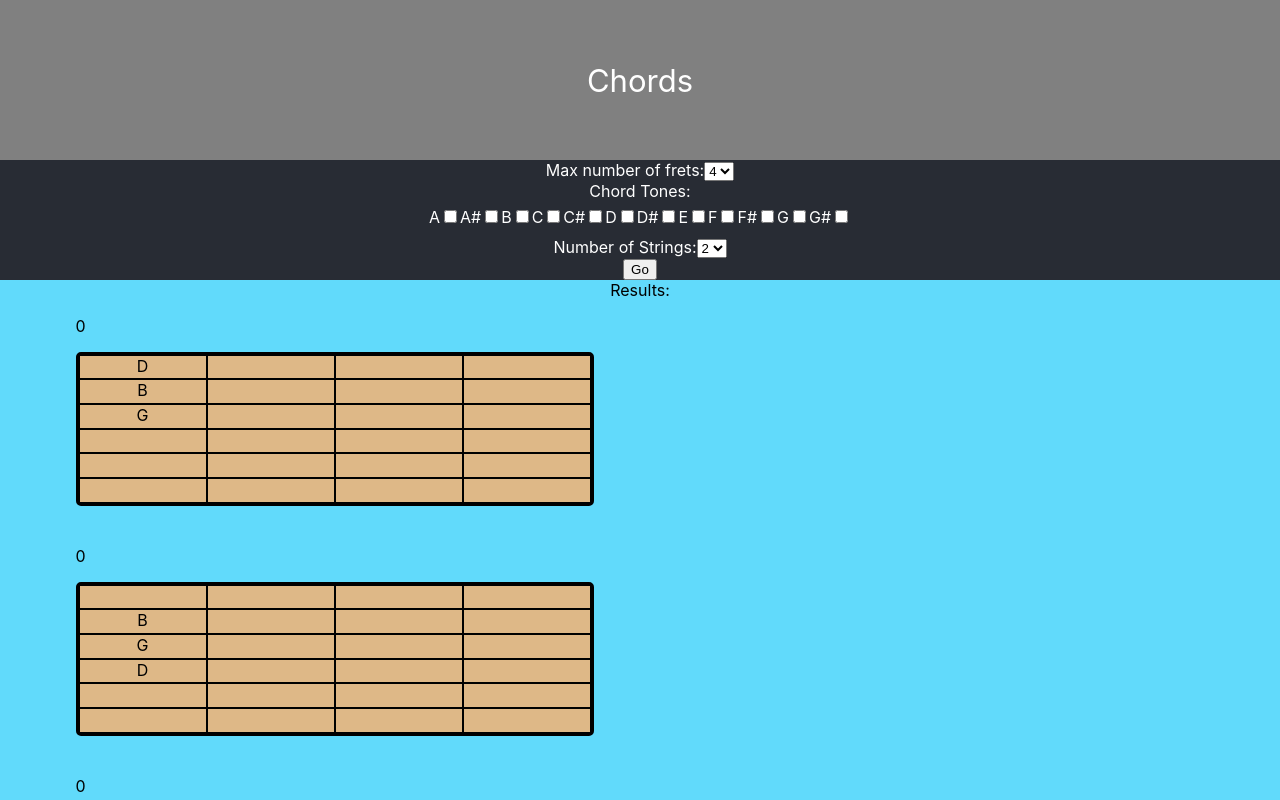
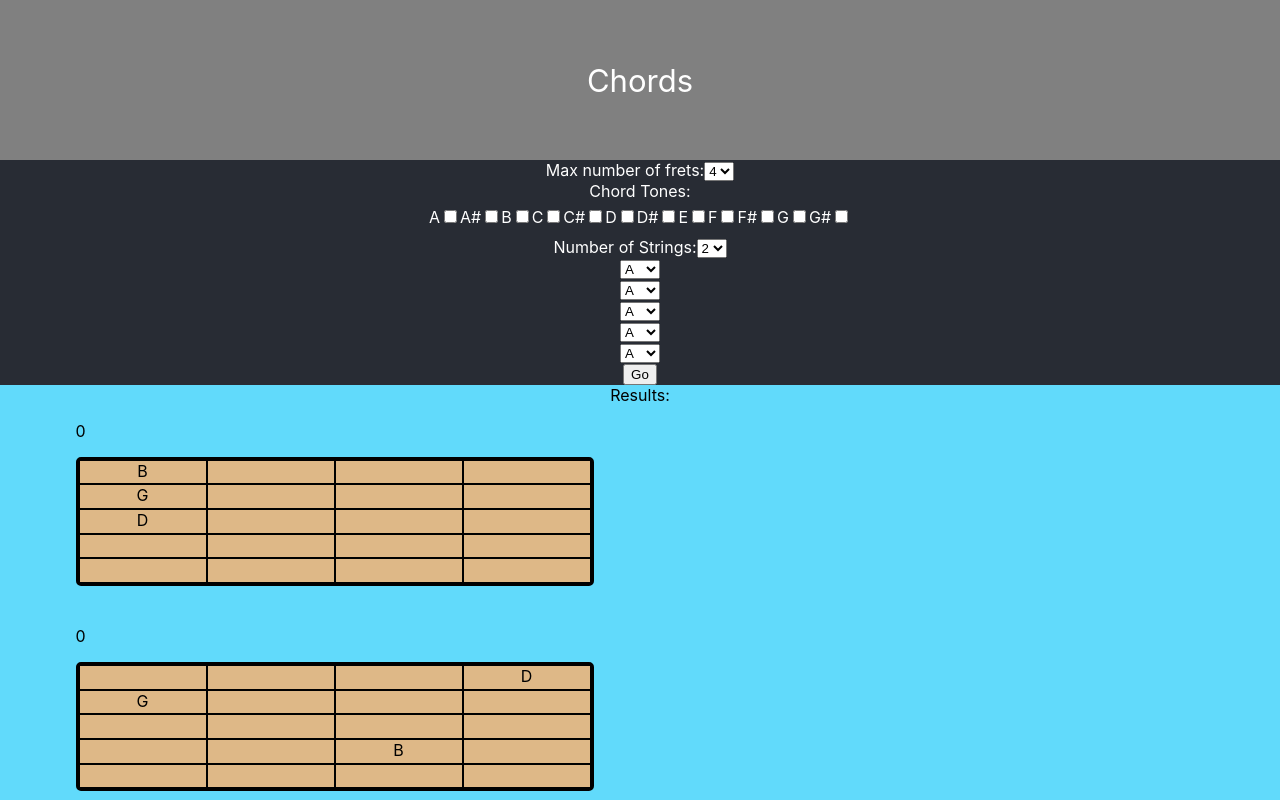
Before and after one commit to ryanwmichaud/TabV4, a React (Create React App) app: page / in a window 1280 px wide. Shown: the top 800 px of the page. Built offline with nearby package versions, Linux system fonts and the light colour scheme.

Commit message:
dynamic string input

```diff
--- a/src/App.js
+++ b/src/App.js
@@ -53,8 +53,7 @@ class InputSection extends React.Component{
       <form onSubmit={this.handleSubmit}>
         <StretchInput changeStretch={this.props.changeStretch} stretch={this.props.stretch}></StretchInput>
         <ChordToneInput changeChordTones={this.props.changeChordTones} chordTones={this.props.chordTones}></ChordToneInput>
-
-        <StringInput></StringInput>
+        <StringInput strings = {this.props.strings} handleChange={this.props.changeNumStrings}></StringInput>
 
         <input type='submit' value={"Go"}></input>
 
@@ -69,16 +68,15 @@ class App extends React.Component{
   constructor(props){
     super(props);
     this.changeStretch = this.changeStretch.bind(this);
-    this.state = {stretch:4, strings: ["E5","A4","D4","G4","B5","D5"], chordTones: ["G","B","D"]};
+    this.state = {stretch:4, strings: ["E5","A4","D4","G4","B5"], chordTones: ["G","B","D"]};
   }
 
 
   changeStretch(value){
     this.setState({stretch:value});
   }
-  changeChordTones(x){
-    this.setState({chordTones: x});
-  }
+
+
 
 
 
@@ -96,9 +94,8 @@ class App extends React.Component{
           <div className='input'>
           <InputSection
             changeStretch={this.changeStretch}
-            stretch={this.state.stretch}>
-            changeChordTones={this.changeChordTones}
-            chordTones={this.chordTones}
+            stretch={this.state.stretch}
+            strings={this.state.strings}>
           </InputSection>
           </div>
           <div>
--- a/src/String.js
+++ b/src/String.js
@@ -6,18 +6,16 @@ class StringInput extends React.Component{
         super(props);
     }
 
-
-    handleChange(e){
-        this.props.changeNumStrings(e.target.value);
-    }
-
+    //handleChange(e) {
+    //    e.preventDefault();
+    //    this.setState({numStrings: e.target.value})
+    //}
 
     render(){
 
-
-        let strings=[];
-        for(let i=0;i<3;i++){
-            strings.concat(<StringSelect></StringSelect>);
+        let stringSelects=[];
+        for(let i=0;i<this.props.strings.length;i++){
+            stringSelects = stringSelects.concat(<StringSelect/>);
         }
 
         return(
@@ -33,7 +31,7 @@ class StringInput extends React.Component{
                 </select>
             </label>
             <div>
-                {strings}
+                {stringSelects}
             </div>
         </div>
         )
```
